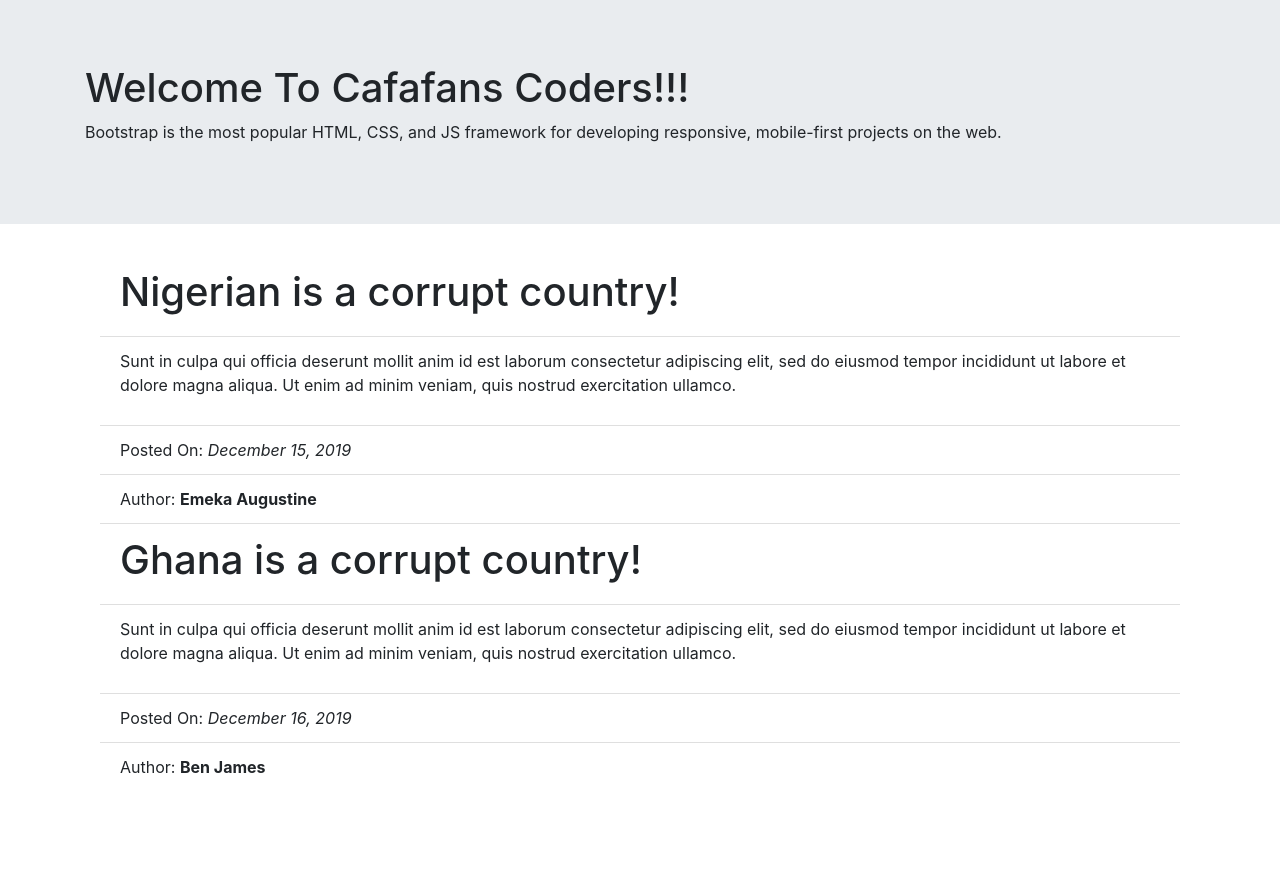
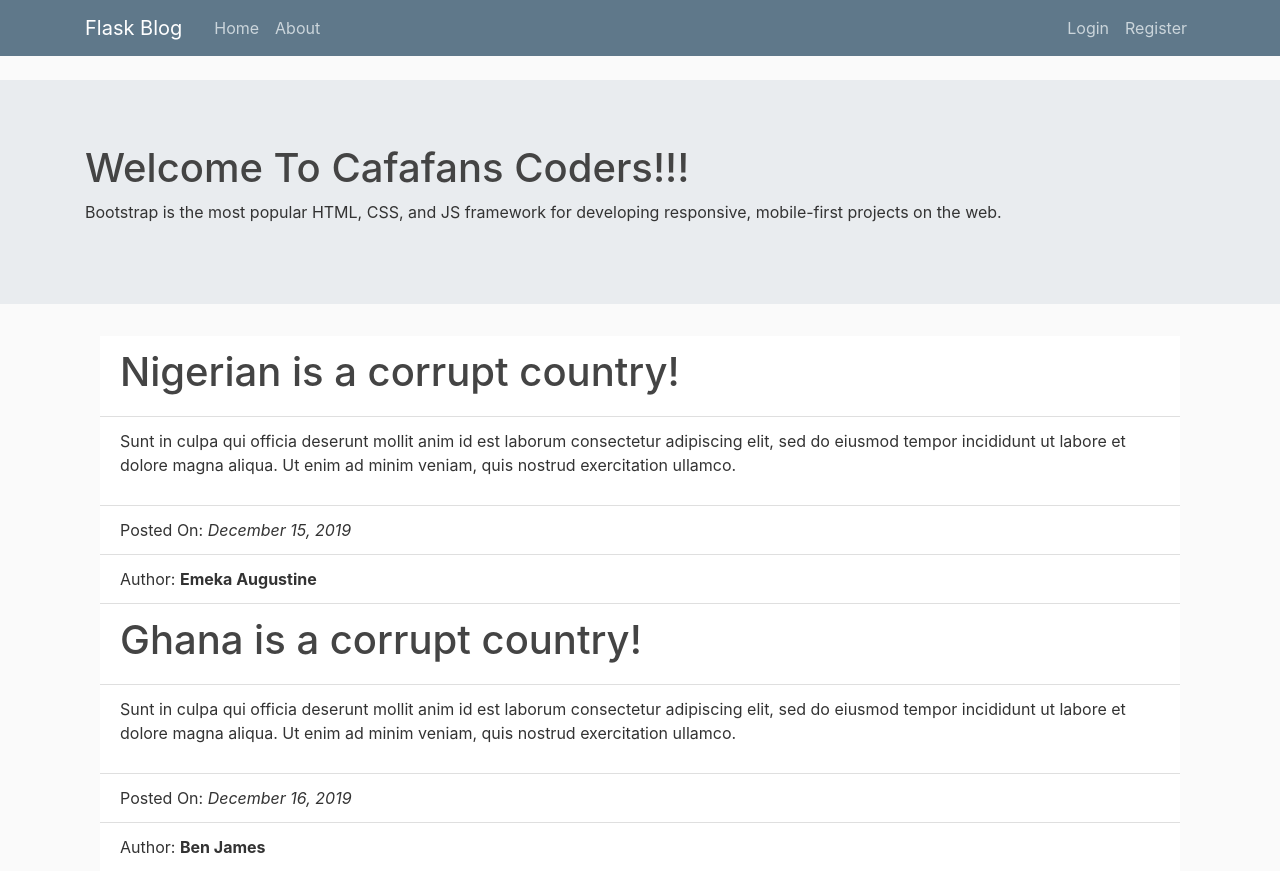
Before and after one commit to ElectronicMoney/CafafansBlogRestApi, a Flask app: page / in a window 1280 px wide. Before the commit the page ends 773 px from the top, so only its background shows below. Run offline with Flask 2, Linux system fonts and the light colour scheme; some libraries are stand-ins or nearby versions.

Commit message:
Add Navigation

```diff
--- a/app.py
+++ b/app.py
@@ -1,4 +1,4 @@
-from flask import Flask, render_template
+from flask import Flask, render_template, url_for
 import os
 
 app = Flask(__name__)
--- /dev/null
+++ b/static/css/main.css
@@ -0,0 +1,80 @@
+body {
+    background: #fafafa;
+    color: #333333;
+    margin-top: 5rem;
+  }
+
+  h1, h2, h3, h4, h5, h6 {
+    color: #444444;
+  }
+
+  .bg-steel {
+    background-color: #5f788a;
+  }
+
+  .site-header .navbar-nav .nav-link {
+    color: #cbd5db;
+  }
+
+  .site-header .navbar-nav .nav-link:hover {
+    color: #ffffff;
+  }
+
+  .site-header .navbar-nav .nav-link.active {
+    font-weight: 500;
+  }
+
+  .content-section {
+    background: #ffffff;
+    padding: 10px 20px;
+    border: 1px solid #dddddd;
+    border-radius: 3px;
+    margin-bottom: 20px;
+  }
+
+  .article-title {
+    color: #444444;
+  }
+
+  a.article-title:hover {
+    color: #428bca;
+    text-decoration: none;
+  }
+
+  .article-content {
+    white-space: pre-line;
+  }
+
+  .article-img {
+    height: 65px;
+    width: 65px;
+    margin-right: 16px;
+  }
+
+  .article-metadata {
+    padding-bottom: 1px;
+    margin-bottom: 4px;
+    border-bottom: 1px solid #e3e3e3
+  }
+
+  .article-metadata a:hover {
+    color: #333;
+    text-decoration: none;
+  }
+
+  .article-svg {
+    width: 25px;
+    height: 25px;
+    vertical-align: middle;
+  }
+
+  .account-img {
+    height: 125px;
+    width: 125px;
+    margin-right: 20px;
+    margin-bottom: 16px;
+  }
+
+  .account-heading {
+    font-size: 2.5rem;
+  }
--- a/templates/layout.html
+++ b/templates/layout.html
@@ -9,11 +9,34 @@
   <meta charset="utf-8">
   <meta name="viewport" content="width=device-width, initial-scale=1">
   <link rel="stylesheet" href="https://maxcdn.bootstrapcdn.com/bootstrap/4.4.1/css/bootstrap.min.css">
+   <link rel="stylesheet" href="{{ url_for('static', filename='css/main.css') }}">
   <script src="https://ajax.googleapis.com/ajax/libs/jquery/3.4.1/jquery.min.js"></script>
   <script src="https://cdnjs.cloudflare.com/ajax/libs/popper.js/1.16.0/umd/popper.min.js"></script>
   <script src="https://maxcdn.bootstrapcdn.com/bootstrap/4.4.1/js/bootstrap.min.js"></script>
 </head>
 <body>
+
+<header class="site-header">
+  <nav class="navbar navbar-expand-md navbar-dark bg-steel fixed-top">
+    <div class="container">
+      <a class="navbar-brand mr-4" href="/">Flask Blog</a>
+      <button class="navbar-toggler" type="button" data-toggle="collapse" data-target="#navbarToggle" aria-controls="navbarToggle" aria-expanded="false" aria-label="Toggle navigation">
+        <span class="navbar-toggler-icon"></span>
+      </button>
+      <div class="collapse navbar-collapse" id="navbarToggle">
+        <div class="navbar-nav mr-auto">
+          <a class="nav-item nav-link" href="/">Home</a>
+          <a class="nav-item nav-link" href="/about">About</a>
+        </div>
+        <!-- Navbar Right Side -->
+        <div class="navbar-nav">
+          <a class="nav-item nav-link" href="/login">Login</a>
+          <a class="nav-item nav-link" href="/register">Register</a>
+        </div>
+      </div>
+    </div>
+  </nav>
+</header>
 
 <div class="jumbotron jumbotron-fluid">
   <div class="container">
```
